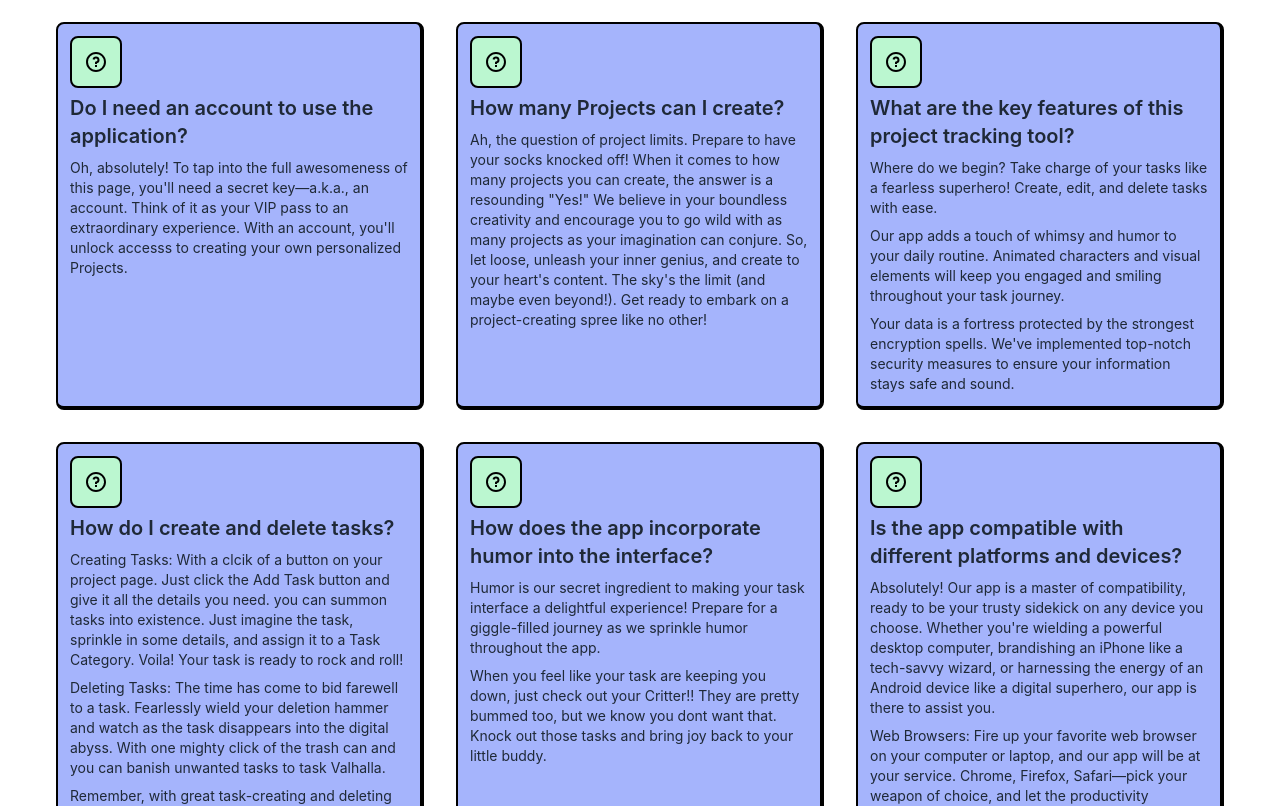
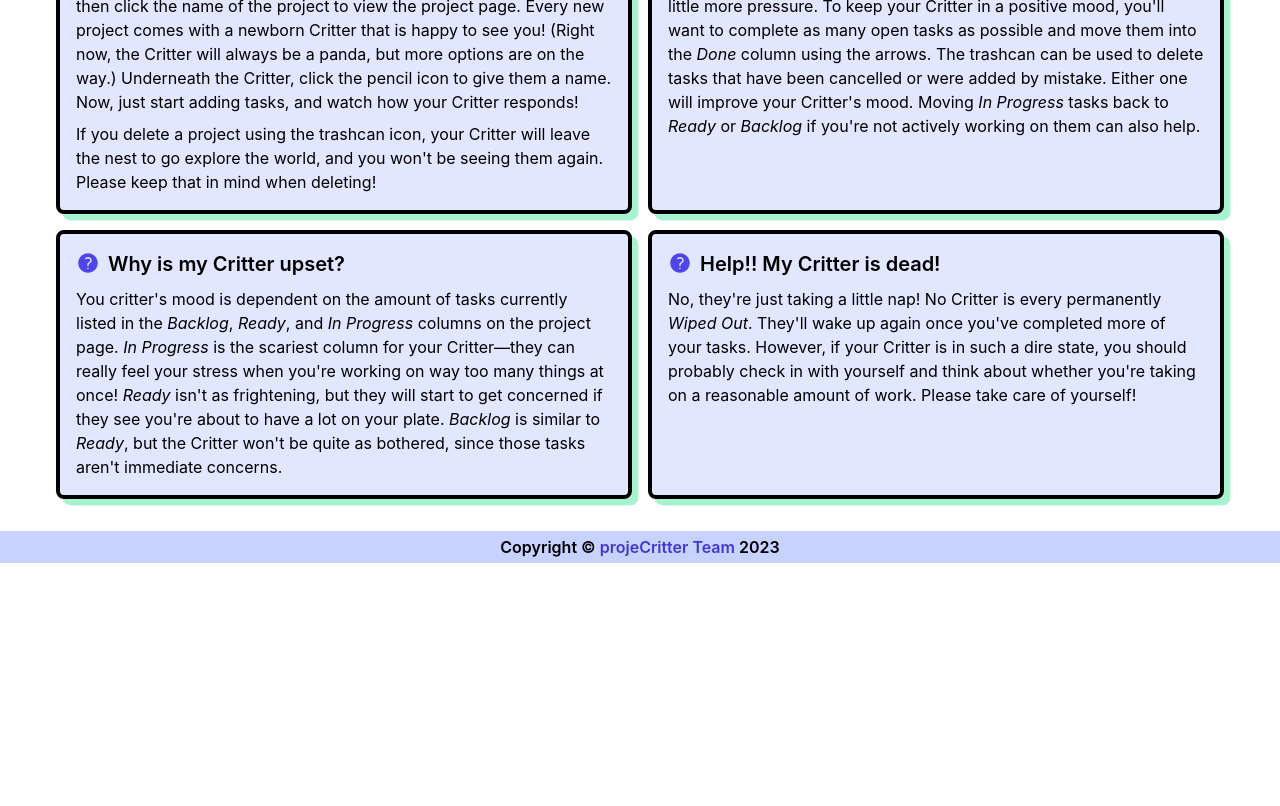
Before and after one commit to BJThompson12/projeCritter, a React (Create React App) app in the folder client/: page /faq in a window 1280 px wide. Shown: the part 280-1086 px from the top of the page. After the commit the page ends 843 px from the top, so only its background shows below. Built offline with nearby package versions, Linux system fonts and the light colour scheme; a web font is replaced by a local one.

Commit message:
0.19.0
Added new FaqCard component and implemented it on the FAQ page.

```diff
--- /dev/null
+++ b/client/src/components/FaqCard.jsx
@@ -0,0 +1,15 @@
+import { QuestionMarkCircleIcon } from "@heroicons/react/24/solid";
+
+const FaqCard = ({ question, children }) => {
+  return (
+    <article className="max-w-xl p-4 border-4 border-black rounded-lg shadow-[0.4rem_0.4rem_#a7f3d0] bg-indigo-100 basis-1/3 grow w-full min-w-0 self-center md:self-stretch">
+      <h3 className="mb-2 text-xl font-semibold text-left text-black">
+        <QuestionMarkCircleIcon className="inline w-6 h-6 mb-1 mr-2 text-indigo-600" />
+        {question}
+      </h3>
+      {children}
+    </article>
+  );
+};
+
+export default FaqCard
--- a/client/src/pages/Dashboard.jsx
+++ b/client/src/pages/Dashboard.jsx
@@ -39,7 +39,7 @@ const Dashboard = () => {
       {loggedIn ? (
         <>
           <div className="flex flex-col items-center justify-between md:flex-row">
-            <h2 className="mb-4 text-3xl font-semibold text-indigo-600">
+            <h2 className="mb-4 text-3xl font-semibold text-indigo-500">
               Welcome, {data.returnUser.username}!
             </h2>
             <Button onClick={() => setDisplayModal(true)} width="w-fit">
--- a/client/src/pages/Faq.jsx
+++ b/client/src/pages/Faq.jsx
@@ -1,166 +1,67 @@
-import { RiQuestionLine } from 'react-icons/ri';
+import FaqCard from "../components/FaqCard";
 
 const Faq = () => {
   return (
-    <section className=''>
-        <div className='px-6 py-12 mx-auto'>
-        <h1 className='text-2xl font-semibold text-gray-800 lg:text-3xl text-center '>
-        <div className="inline-block bg-green-200 p-4 rounded-xl border border-2  border-black border-b-4 border-r-4 border-black ">
+    <section class="w-full">
+      <h2 className="mb-4 text-3xl font-semibold text-left text-indigo-500">
         Frequently Asked Questions
-          </div>
-        </h1>
-
-        <div className='grid grid-cols-1 gap-8 mt-8 lg:mt-16 md:grid-cols-2 xl:grid-cols-3'>
-        <div className="bg-indigo-300 p-3 rounded-lg border border-2 border-black border-b-4 border-r-4">
-        <div className='inline-block p-3 text-black bg-green-200 rounded-lg border border-2 border-black'>
-              <RiQuestionLine className='w-6 h-6' />
-            </div>
-
-            <div>
-              <h1 className='text-xl font-semibold text-gray-800'>
-                Do I need an account to use the application?
-              </h1>
-
-              <p className='mt-2 text-sm text-gray-800'>
-                Oh, absolutely! To tap into the full awesomeness of this page,
-                you'll need a secret key—a.k.a., an account. Think of it as your
-                VIP pass to an extraordinary experience. With an account, you'll
-                unlock accesss to creating your own personalized Projects.
+      </h2>
+      <div className="flex flex-col flex-wrap justify-center gap-4 md:flex-row">
+        <FaqCard question="How do I create a Critter?">
+          <p className="mb-2">
+            First, you'll want to create an account so that you have access to
+            the dashboard. From there, use <em>+ Add Project</em> to create a
+            new project, then click the name of the project to view the project
+            page. Every new project comes with a newborn Critter that is happy
+            to see you! (Right now, the Critter will always be a panda, but more
+            options are on the way.) Underneath the Critter, click the pencil
+            icon to give them a name. Now, just start adding tasks, and watch
+            how your Critter responds!
           </p>
-            </div>
-          </div>
-
-          <div className="bg-indigo-300 p-3 rounded-lg border border-2 border-black border-b-4 border-r-4">
-        <div className='inline-block p-3 text-black bg-green-200 rounded-lg border border-2 border-black'>
-              <RiQuestionLine className='w-6 h-6' />
-            </div>
-
-            <div>
-              <h1 className='text-xl font-semibold text-gray-800'>
-                How many Projects can I create?
-              </h1>
-
-              <p className='mt-2 text-sm text-gray-800'>
-                Ah, the question of project limits. Prepare to have your socks
-                knocked off! When it comes to how many projects you can create,
-                the answer is a resounding "Yes!" We believe in your boundless
-                creativity and encourage you to go wild with as many projects as
-                your imagination can conjure. So, let loose, unleash your inner
-                genius, and create to your heart's content. The sky's the limit
-                (and maybe even beyond!). Get ready to embark on a
-                project-creating spree like no other!
+          <p>
+            If you delete a project using the trashcan icon, your Critter will
+            leave the nest to go explore the world, and you won't be seeing them
+            again. Please keep that in mind when deleting!
           </p>
-            </div>
-          </div>
-
-          <div className="bg-indigo-300 p-3 rounded-lg border border-2 border-black border-b-4 border-r-4">
-        <div className='inline-block p-3 text-black bg-green-200 rounded-lg border border-2 border-black'>
-              <RiQuestionLine className='w-6 h-6' />
-            </div>
-
-            <div>
-              <h1 className='text-xl font-semibold text-gray-800'>
-                What are the key features of this project tracking tool?
-              </h1>
-
-              <p className='mt-2 text-sm text-gray-800'>
-                Where do we begin? Take charge of your tasks like a fearless
-                superhero! Create, edit, and delete tasks with ease.
+        </FaqCard>
+        <FaqCard question="How do I keep my Critter happy?">
+          <p>
+            Your Critter is happiest when you have no work left on your plate.
+            Every time you add a task using <em>+ Add Task</em>, they will start
+            to feel a little more pressure. To keep your Critter in a positive
+            mood, you'll want to complete as many open tasks as possible and
+            move them into the <em>Done</em> column using the arrows. The
+            trashcan can be used to delete tasks that have been cancelled or
+            were added by mistake. Either one will improve your Critter's mood.
+            Moving <em>In Progress</em> tasks back to <em>Ready</em> or{" "}
+            <em>Backlog</em> if you're not actively working on them can also
+            help.
           </p>
-              <p className='mt-2 text-sm text-gray-800'>
-                Our app adds a touch of whimsy and humor to your daily routine.
-                Animated characters and visual elements will keep you engaged
-                and smiling throughout your task journey.
+        </FaqCard>
+        <FaqCard question="Why is my Critter upset?">
+          <p>
+            You critter's mood is dependent on the amount of tasks currently
+            listed in the <em>Backlog</em>, <em>Ready</em>, and{" "}
+            <em>In Progress</em> columns on the project page.{" "}
+            <em>In Progress</em> is the scariest column for your Critter—they
+            can really feel your stress when you're working on way too many
+            things at once! <em>Ready</em> isn't as frightening, but they will
+            start to get concerned if they see you're about to have a lot on
+            your plate. <em>Backlog</em> is similar to <em>Ready</em>, but the
+            Critter won't be quite as bothered, since those tasks aren't
+            immediate concerns.
           </p>
-              <p className='mt-2 text-sm text-gray-800'>
-                Your data is a fortress protected by the strongest encryption
-                spells. We've implemented top-notch security measures to ensure
-                your information stays safe and sound.
+        </FaqCard>
+        <FaqCard question="Help!! My Critter is dead!">
+          <p>
+            No, they're just taking a little nap! No Critter is every
+            permanently <em>Wiped Out</em>. They'll wake up again once you've completed
+            more of your tasks. However, if your Critter is in such a dire
+            state, you should probably check in with yourself and think about
+            whether you're taking on a reasonable amount of work. Please take
+            care of yourself!
           </p>
-            </div>
-          </div>
-
-          <div className="bg-indigo-300 p-3 rounded-lg border border-2 border-black border-b-4 border-r-4">
-        <div className='inline-block p-3 text-black bg-green-200 rounded-lg border border-2 border-black'>
-              <RiQuestionLine className='w-6 h-6' />
-            </div>
-
-            <div>
-              <h1 className='text-xl font-semibold text-gray-800'>
-                How do I create and delete tasks?
-              </h1>
-
-              <p className='mt-2 text-sm text-gray-800'>
-                Creating Tasks: With a clcik of a button on your project page.
-                Just click the Add Task button and give it all the details you
-                need. you can summon tasks into existence. Just imagine the
-                task, sprinkle in some details, and assign it to a Task
-                Category. Voila! Your task is ready to rock and roll!
-              </p>
-              <p className='mt-2 text-sm text-gray-800'>
-                Deleting Tasks: The time has come to bid farewell to a task.
-                Fearlessly wield your deletion hammer and watch as the task
-                disappears into the digital abyss. With one mighty click of the
-                trash can and you can banish unwanted tasks to task Valhalla.
-              </p>
-              <p className='mt-2 text-sm text-gray-800'>
-                Remember, with great task-creating and deleting powers comes
-                great responsibility! So use them wisely and conquer your task
-                list with a smile on your face!
-              </p>
-            </div>
-          </div>
-
-          <div className="bg-indigo-300  p-3 rounded-lg border border-2 border-black border-b-4 border-r-4">
-        <div className='inline-block p-3 text-black bg-green-200 rounded-lg border border-2 border-black'>
-              <RiQuestionLine className='w-6 h-6' />
-            </div>
-
-            <div>
-              <h1 className='text-xl font-semibold text-gray-800'>
-                How does the app incorporate humor into the interface?
-              </h1>
-
-              <p className='mt-2 text-sm text-gray-800'>
-                Humor is our secret ingredient to making your task interface a
-                delightful experience! Prepare for a giggle-filled journey as we
-                sprinkle humor throughout the app.
-              </p>
-              <p className='mt-2 text-sm text-gray-800'>
-                When you feel like your task are keeping you down, just check
-                out your Critter!! They are pretty bummed too, but we know you
-                dont want that. Knock out those tasks and bring joy back to your
-                little buddy.
-              </p>
-            </div>
-          </div>
-
-          <div className="bg-indigo-300 p-3 rounded-lg border border-2 border-black border-b-4 border-r-4">
-        <div className='inline-block p-3 text-black bg-green-200 rounded-lg border border-2 border-black'>
-              <RiQuestionLine className='w-6 h-6' />
-            </div>
-
-            <div>
-              <h1 className='text-xl font-semibold text-gray-800'>
-                Is the app compatible with different platforms and devices?
-              </h1>
-
-              <p className='mt-2 text-sm text-gray-800'>
-                Absolutely! Our app is a master of compatibility, ready to be
-                your trusty sidekick on any device you choose. Whether you're
-                wielding a powerful desktop computer, brandishing an iPhone like
-                a tech-savvy wizard, or harnessing the energy of an Android
-                device like a digital superhero, our app is there to assist you.
-              </p>
-              <p className='mt-2 text-sm text-gray-800'>
-                Web Browsers: Fire up your favorite web browser on your computer
-                or laptop, and our app will be at your service. Chrome, Firefox,
-                Safari—pick your weapon of choice, and let the productivity
-                adventure begin.
-              </p>
-            </div>
-          </div>
-        </div>
+        </FaqCard>
       </div>
     </section>
   );
--- a/client/src/pages/Home.jsx
+++ b/client/src/pages/Home.jsx
@@ -130,7 +130,7 @@ const Home = () => {
       </figure>
       <div className="w-full max-w-lg min-w-0 text-left">
         <div className="flex-1 bg-emerald-200 text-black p-4 mb-2 relative border-4 border-black w-fit mx-auto md:mx-0 shadow-[0.4rem_0.4rem_#c7d2fe]">
-          <h3 className="text-3xl font-semibold text-center md:text-left">Let's work together!</h3>
+          <h2 className="text-3xl font-semibold text-center md:text-left">Let's work together!</h2>
 
           <div className="absolute top-0 left-[47.5%] md:top-[55%] md:left-0 transform -translate-y-[68%] md:-translate-x-[68%] rotate-45 w-4 h-4 bg-emerald-200 border-t-4 md:border-t-0 border-l-4 md:border-b-4 border-black"></div>
         </div>
```
Lines whose indentation alone changed are shown as unchanged.
